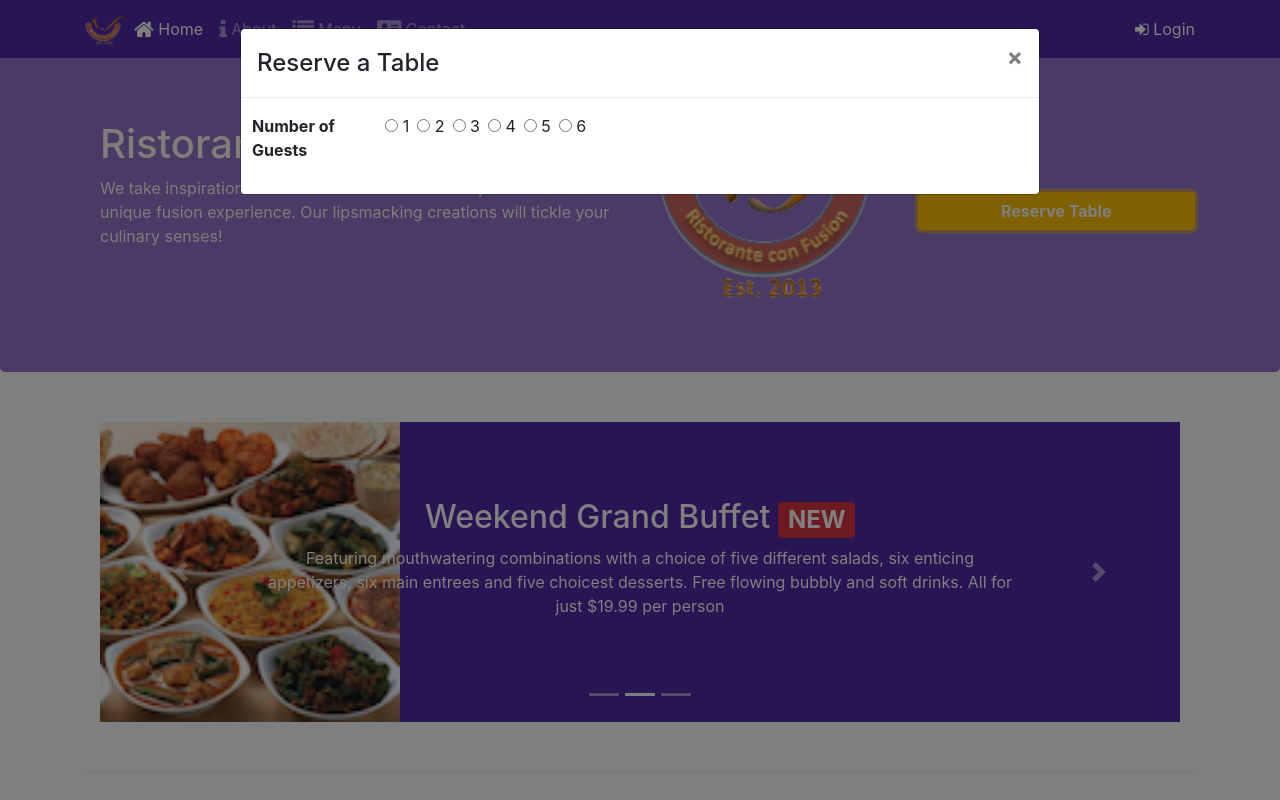
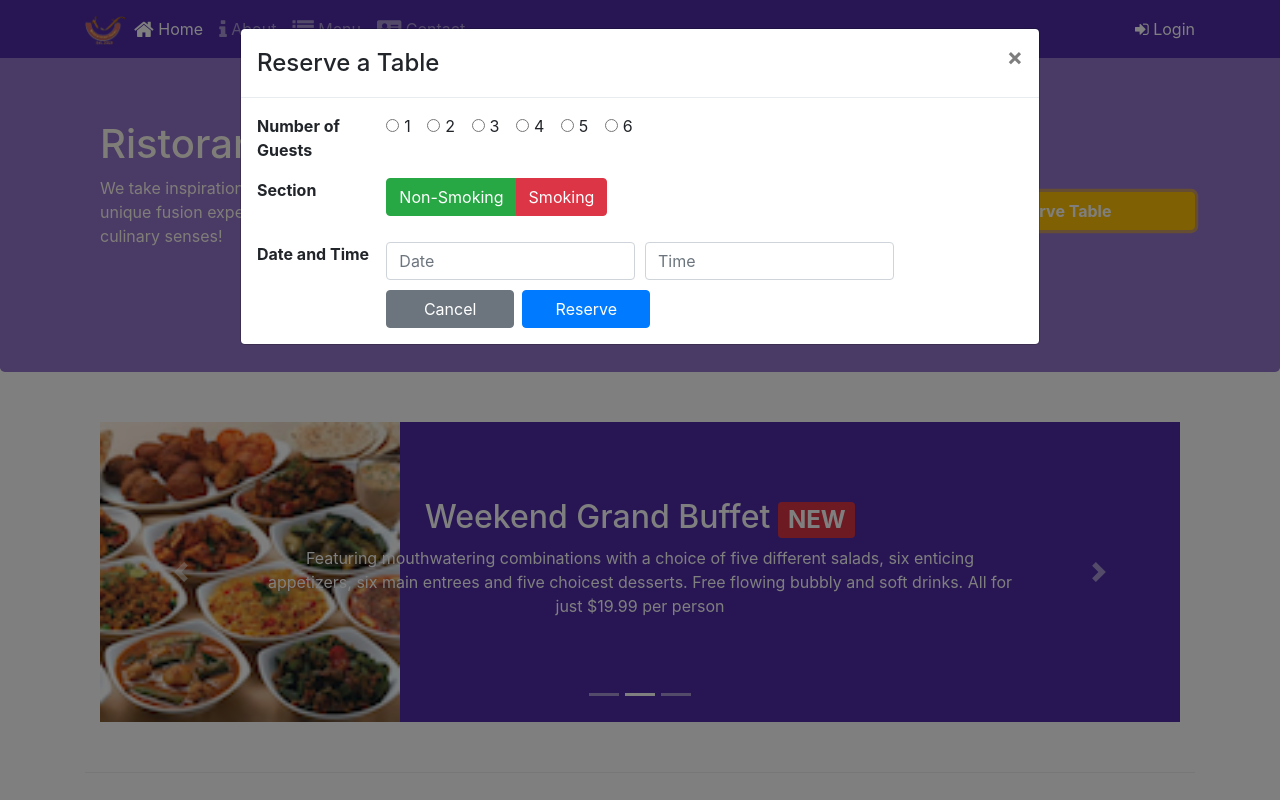
Before and after one commit to mastrmind-dev/Coursera-Frontend-Development-Bootstrap, a website: page index.html in a window 1280 px wide. Both pictures are taken after a click on the link "Reserve Table". Shown: the top 800 px of the page. Drawn offline with nearby package versions, Linux system fonts and the light colour scheme.

Commit message:
reservation modal

```diff
--- a/index.html
+++ b/index.html
@@ -72,8 +72,8 @@
 			</div>
 		</nav>
 
-<!--Modals - All the modals are coded in here-->
-<!--sign in modal-->
+		<!--Modals - All the modals are coded in here-->
+		<!--sign in modal-->
 		<div class="modal fade" id="loginModal" role="dialog">
 			<div class="modal-dialog modal-lg" role="content">
 				<div class="modal-content">
@@ -158,34 +158,124 @@
 					<div class="modal-body">
 						<form>
 							<div class="form-row">
-								<div class="row">
-									<div class="col-12 col-sm-6 col-md-4">
-										<p class="font-weight-bold">Number of Guests</p>
+								<div class="col-12 col-sm-2">
+									<p class="font-weight-bold">Number of Guests</p>
+								</div>
+								<div class="col-12 col-sm">
+									<div class="form-check-inline">
+										<label for="one" class="form-check-label">
+											<input
+												type="radio"
+												class="form-check-input"
+												name="guestsCount"
+												id="one"
+											/>1
+										</label>
 									</div>
-									<div class="radio-inline ml-3 mr-2">
-										<input type="radio" name="radiobuttons" id="radio1" />
-										<label for="radio1">1</label>
+									<div class="form-check-inline">
+										<label for="two" class="form-check-label">
+											<input
+												type="radio"
+												class="form-check-input"
+												name="guestsCount"
+												id="two"
+											/>2
+										</label>
 									</div>
-									<div class="radio-inline mr-2">
-										<input type="radio" name="radiobuttons" id="radio2" />
-										<label for="radio2">2</label>
+									<div class="form-check-inline">
+										<label for="three" class="form-check-label">
+											<input
+												type="radio"
+												class="form-check-input"
+												name="guestsCount"
+												id="three"
+											/>3
+										</label>
 									</div>
-									<div class="radio-inline mr-2">
-										<input type="radio" name="radiobuttons" id="radio3" />
-										<label for="radio3">3</label>
+									<div class="form-check-inline">
+										<label for="four" class="form-check-label">
+											<input
+												type="radio"
+												class="form-check-input"
+												name="guestsCount"
+												id="four"
+											/>4
+										</label>
 									</div>
-									<div class="radio-inline mr-2">
-										<input type="radio" name="radiobuttons" id="radio4" />
-										<label for="radio4">4</label>
+									<div class="form-check-inline">
+										<label for="five" class="form-check-label">
+											<input
+												type="radio"
+												class="form-check-input"
+												name="guestsCount"
+												id="five"
+											/>5
+										</label>
 									</div>
-									<div class="radio-inline mr-2">
-										<input type="radio" name="radiobuttons" id="radio5" />
-										<label for="radio5">5</label>
+									<div class="form-check-inline">
+										<label for="six" class="form-check-label">
+											<input
+												type="radio"
+												class="form-check-input"
+												name="guestsCount"
+												id="six"
+											/>6
+										</label>
 									</div>
-									<div class="radio-inline mr-2">
-										<input type="radio" name="radiobuttons" id="radio6" />
-										<label for="radio6">6</label>
+								</div>
+							</div>
+							<div class="form-row">
+								<div class="col-12 col-sm-2">
+									<p class="font-weight-bold">Section</p>
+								</div>
+								<div class="col-12 col-sm">
+									<div class="btn-group" role="group" aria-label="section">
+										<button
+											type="button"
+											class="btn btn-success"
+											name="options"
+											data-bs-toggle="button"
+											id="option1"
+											autocomplete="off"
+											checked
+										>
+											Non-Smoking
+										</button>
+										<button
+											class="btn btn-danger"
+											type="button"
+											name="optoins"
+											data-bs-toggle="button"
+											id="option2"
+											autocomplete="off"
+										>
+											Smoking
+										</button>
 									</div>
+								</div>
+							</div>
+							<div class="form-row mt-4">
+								<div class="col-12 col-sm-2">
+									<p class="font-weight-bold">Date and Time</p>
+								</div>
+								<div class="col-12 col-sm-4">
+									<input type="text" class="form-control" placeholder="Date" />
+								</div>
+								<div class="col-12 col-sm-4">
+									<input type="text" class="form-control" placeholder="Time" />
+								</div>
+							</div>
+							<div class="form-row">
+								<div class="offset-sm-2 col-12">
+									<button
+										class="btn btn-secondary col-6 col-sm-2 mt-2 mr-1"
+										data-dismiss="modal"
+									>
+										Cancel
+									</button>
+									<button class="btn btn-primary col-6 col-sm-2 mt-2">
+										Reserve
+									</button>
 								</div>
 							</div>
 						</form>
@@ -193,7 +283,6 @@
 				</div>
 			</div>
 		</div>
-
 
 		<header class="jumbotron">
 			<div class="container">
@@ -287,18 +376,32 @@
 								</div>
 							</div>
 						</div>
-<!--carousel controllers-->
+						<!--carousel controllers-->
 						<!--indicators-->
 						<ol class="carousel-indicators">
-							<li data-target="#mycarousel" data-slide-to="0" class="active"></li>
+							<li
+								data-target="#mycarousel"
+								data-slide-to="0"
+								class="active"
+							></li>
 							<li data-target="#mycarousel" data-slide-to="1"></li>
 							<li data-target="#mycarousel" data-slide-to="2"></li>
 						</ol>
 						<!--previous and next icons-->
-						<a href="#mycarousel" class="carousel-control-prev" role="button" data-slide="prev">
+						<a
+							href="#mycarousel"
+							class="carousel-control-prev"
+							role="button"
+							data-slide="prev"
+						>
 							<span class="carousel-control-prev-icon"></span>
 						</a>
-						<a href="#mycarousel" class="carousel-control-next" role="button" data-slide="next">
+						<a
+							href="#mycarousel"
+							class="carousel-control-next"
+							role="button"
+							data-slide="next"
+						>
 							<span class="carousel-control-next-icon"></span>
 						</a>
 					</div>
@@ -525,6 +628,5 @@
 		<script src="node_modules/jquery/dist/jquery.slim.min.js"></script>
 		<script src="node_modules/popper.js/dist/umd/popper.min.js"></script>
 		<script src="node_modules/bootstrap/dist/js/bootstrap.min.js"></script>
-
 	</body>
 </html>
```
